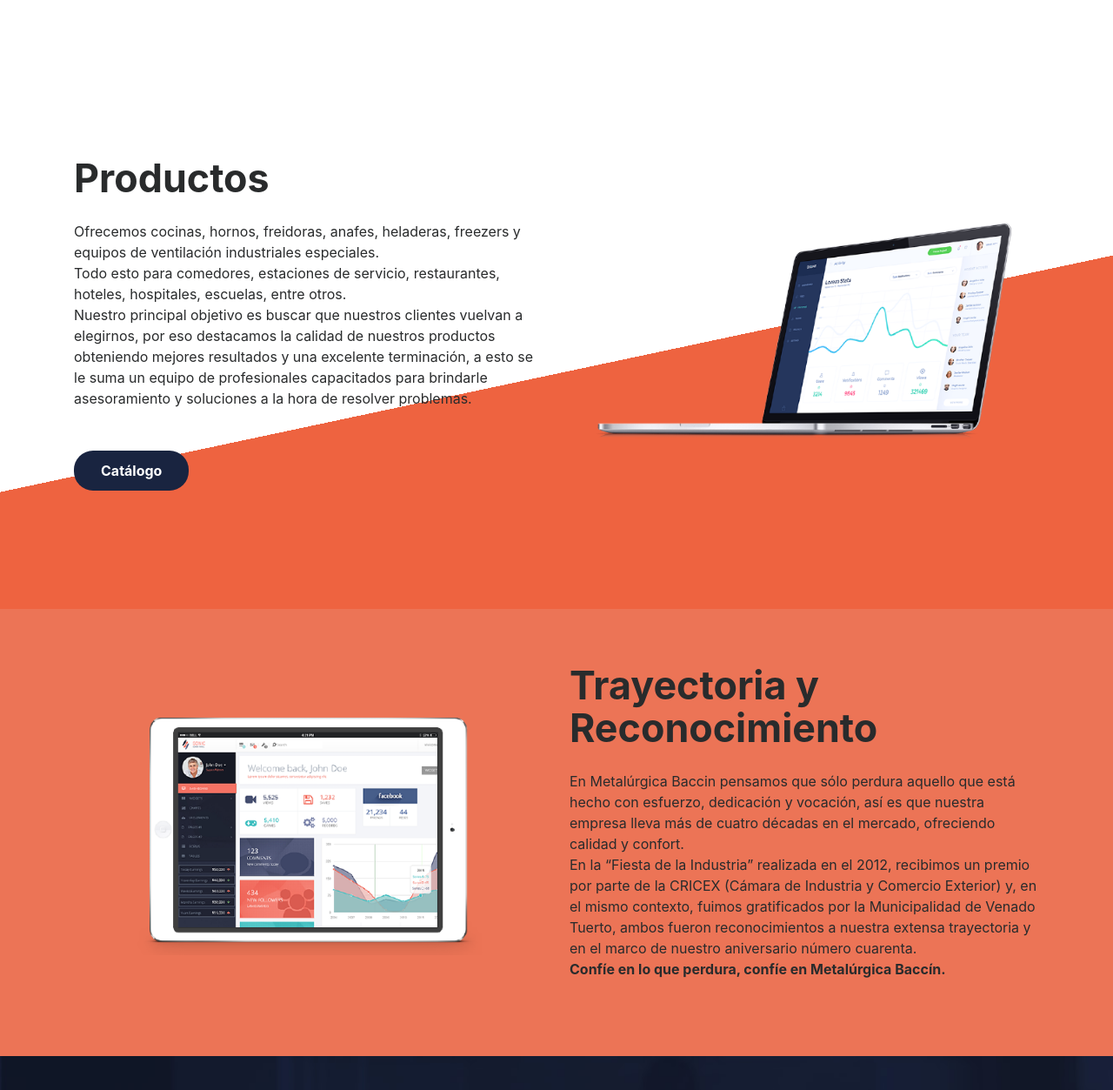
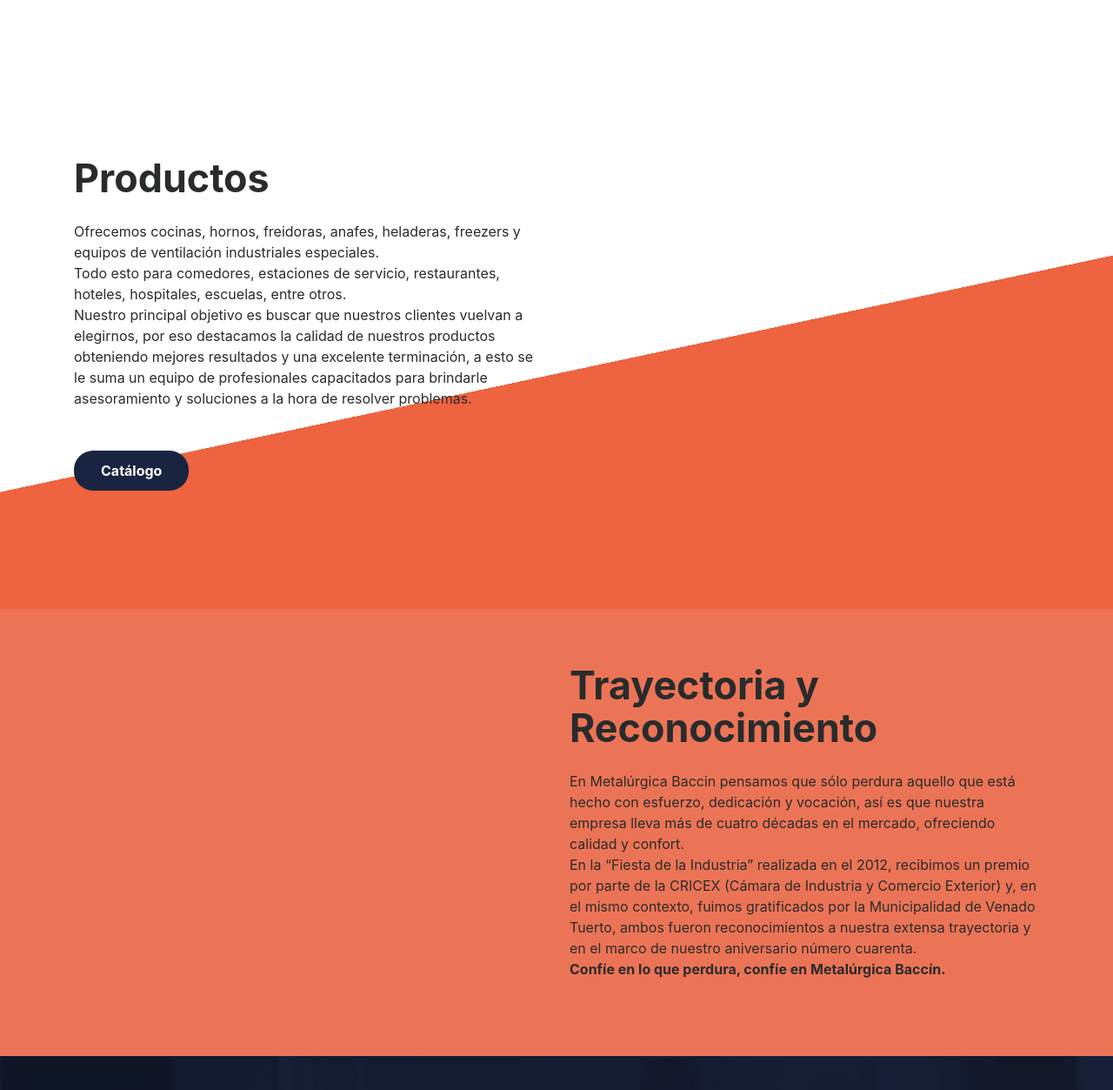
Before and after one commit to julibaccin/metalurgica-baccin, a plain HTML site: page index.html in a window 1280 px wide. Shown: the part 1179-2432 px from the top of the page at 87% size. Drawn offline with Linux system fonts and the light colour scheme.

Commit message:
feat: remove images

```diff
--- a/index.html
+++ b/index.html
@@ -205,11 +205,11 @@
             data-aos-once="true"
             class="col-md-6 align-self-center"
           >
-            <img
+            <!-- <img
               src="img/feature-1.png"
               alt="Take a look inside"
               class="mx-auto d-block"
-            />
+            /> -->
           </div>
         </div>
       </div>
@@ -247,11 +247,11 @@
             data-aos-once="true"
             class="col-md-6 align-self-center flex-md-first"
           >
-            <img
+            <!-- <img
               src="img/feature-2.png"
               alt="Safe and reliable"
               class="mx-auto d-block"
-            />
+            /> -->
           </div>
         </div>
       </div>
```
Also changed, not shown: img/feature-1.png (deleted), img/feature-2.png (deleted).
